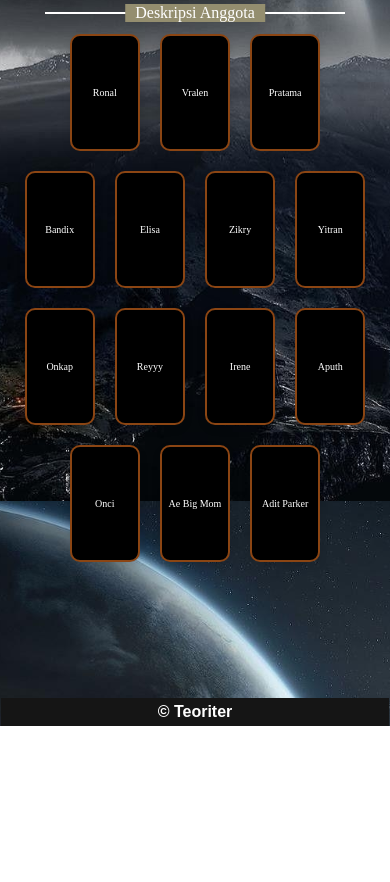
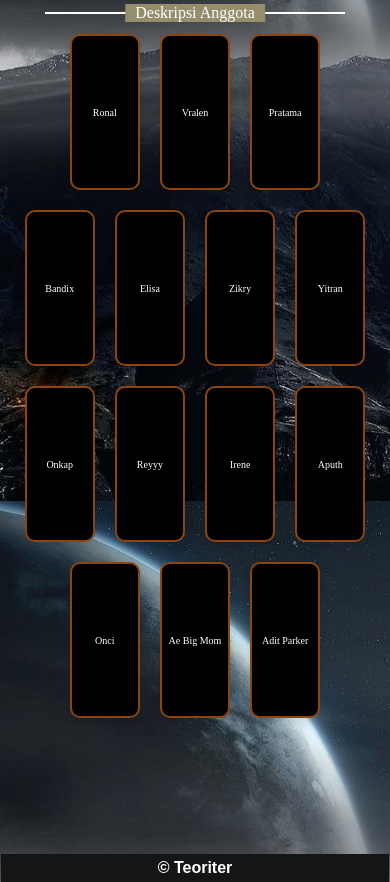
Before and after one commit to teoriter/team, a plain HTML site: page index.html in a window 390 px wide. Shown: the part 1187-2069 px from the top of the page. Before the commit the page ends 1913 px from the top, so only its background shows below. Drawn offline with Linux system fonts and the light colour scheme; grey boxes are pictures that could not be loaded; a web font is replaced by a local one.

Commit message:
Update index.html

```diff
--- a/index.html
+++ b/index.html
@@ -521,6 +521,10 @@ nav h1 {
   color: #0088cc;
 }
 
+    button{
+  color: gold;
+  background-color: gold;
+}
 
     @media (max-width: 600px) {
 
@@ -668,10 +672,10 @@ nav h1 {
         transition: all 400ms;
       }
 
-      .card {
+       .card {
         padding-top: 0px;
         width: 18vw;
-        height: 30vw;
+        height: 40vw;
       }
 
       .kartu {
```
